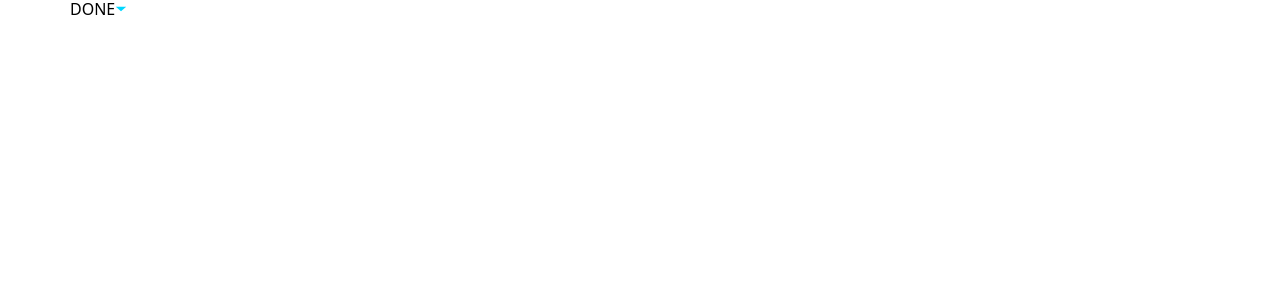
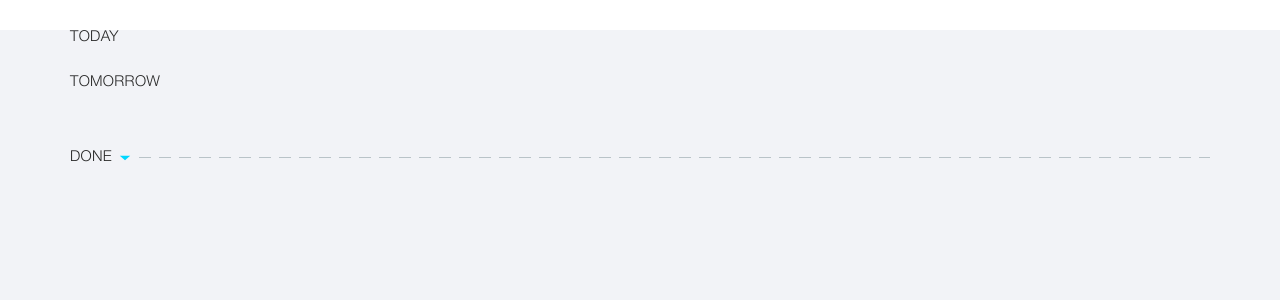
Before and after one commit to Karantir-dev/questify-front, a React (Create React App) app: page / in a window 1280 px wide. Shown: the top 300 px of the page. Built offline with nearby package versions, Linux system fonts and the light colour scheme.

Commit message:
add component Main Page

```diff
--- a/package.json
+++ b/package.json
@@ -12,6 +12,7 @@
     "react": "^17.0.2",
     "react-dom": "^17.0.2",
     "react-redux": "^7.2.4",
+    "react-responsive": "^8.2.0",
     "react-router-dom": "^5.2.0",
     "react-scripts": "4.0.3",
     "redux-persist": "^6.0.0",
--- a/src/App.module.css
+++ b/src/App.module.css
@@ -1,13 +1,15 @@
 .container {
-  padding: 0 15px;
+  padding: 0 15px 15px;
+  height: 100vh;
+  background-color: var(--body-bg-color);
 }
 @media screen and (min-width: 768px) {
   .container {
-    padding: 0 50px;
+    padding: 0 50px 15px;
   }
 }
 @media screen and (min-width: 1280px) {
   .container {
-    padding: 0 70px;
+    padding: 0 70px 15px;
   }
 }
--- a/src/Pages/MainPage/MainPage.js
+++ b/src/Pages/MainPage/MainPage.js
@@ -1,20 +1,64 @@
+import { useEffect, useState } from 'react';
+import { useDispatch, useSelector } from 'react-redux';
+
 import CardList from '../../Components/CardList/CardList';
+import Header from '../../Components/Header/Header';
 import Icon from '../../Components/Icon';
+
+import cardsOperations from '../../Redux/cards/cardsOperations';
+import cardsSelectors from '../../Redux/cards/cardsSelectors';
+
 import s from './MainPage.module.css';
 
 export default function Main() {
+  const [doneIsShown, setDoneIsShown] = useState(false);
+
+  const dispatch = useDispatch();
+
+  useEffect(() => {
+    dispatch(cardsOperations.fetchActiveCards());
+  }, [dispatch]);
+
+  const activeTodayCards = useSelector(cardsSelectors.getActiveTodayCards);
+  const activeTomorrowCards = useSelector(
+    cardsSelectors.getActiveTomorrowCards,
+  );
+  const doneCards = useSelector(cardsSelectors.getDoneCards);
+
+  function onShowDone() {
+    setDoneIsShown(!doneIsShown);
+
+    if (doneCards.length >= 1) {
+      dispatch(cardsOperations.fetchDoneCards());
+    }
+  }
+
   return (
     <div>
-      {/* <CardList cards={}/> */}
-      {/* <CardList cards={}/> */}
-      <button className={s.btn}>
-        DONE
-        <Icon name={'triangle-down'} size={12} />
-      </button>
-      {/* <CardList cards={}/> */}
+      {/* <Header /> */}
+      <section className={s.section}>
+        <h2 className={s.sectionTitle}>TODAY</h2>
+        {/* <CardList cards={activeTodayCards}/> */}
+      </section>
+
+      <section className={s.section}>
+        <h2 className={s.sectionTitle}>TOMORROW</h2>
+        {/* <CardList cards={activeTomorrowCards}/> */}
+      </section>
+
+      <section className={s.sectionDone}>
+        <div className={s.lineWrapper}>
+          <button className={s.btnDone} onClick={onShowDone}>
+            DONE
+            <Icon
+              name={doneIsShown ? 'triangle-up' : 'triangle-down'}
+              size={12}
+            />
+          </button>
+        </div>
+
+        {/*doneIsShown &&  <CardList cards={doneCards}/> */}
+      </section>
     </div>
   );
 }
-// Рендерит хедер, два списка карточек (Today, Tomorrow - компонент CardList) кнопку Done
-// При монтировании феттчит все НЕ выполненные карточки и кладет в CardList-ы (Today, Tomorrow)
-// По клику на кнопку Done фетчится список выполненных карточек и рендерится третий CardList
--- a/src/Pages/MainPage/MainPage.module.css
+++ b/src/Pages/MainPage/MainPage.module.css
@@ -1,2 +1,42 @@
-.btn {
+.section {
+  margin-top: 30px;
 }
+.sectionDone {
+  margin-top: 60px;
+}
+
+.sectionTitle {
+  margin-bottom: 20px;
+  font-style: normal;
+  font-weight: 300;
+  font-size: 15px;
+  line-height: 1;
+  letter-spacing: 0.02em;
+  color: var(--text-primary-color);
+}
+
+.btnDone {
+  composes: sectionTitle;
+  margin: 0;
+  width: 64px;
+  display: inline-flex;
+  align-items: center;
+  justify-content: space-between;
+}
+
+.lineWrapper {
+  display: flex;
+  align-items: center;
+}
+
+.lineWrapper::after {
+  content: '';
+  width: 100%;
+  height: 1px;
+  background-image: linear-gradient(
+    to right,
+    transparent 40%,
+    var(--text-scondary-color) 40%
+  );
+  background-size: 20px 100%;
+}
--- /dev/null
+++ b/src/Redux/cards/cardsActions.js
@@ -0,0 +1,19 @@
+import { createAction } from '@reduxjs/toolkit';
+
+const fetchActiveCardsRequest = createAction('FETCH_ACTIVE_CARDS_REQUEST');
+const fetchActiveCardsSuccess = createAction('FETCH_ACTIVE_CARDS_SUCCESS');
+const fetchActiveCardsError = createAction('FETCH_ACTIVE_CARDS_ERROR');
+
+const fetchDoneCardsRequest = createAction('FETCH_DONE_CARDS_REQUEST');
+const fetchDoneCardsSuccess = createAction('FETCH_DONE_CARDS_SUCCESS');
+const fetchDoneCardsError = createAction('FETCH_DONE_CARDS_ERROR');
+
+const cardsActions = {
+  fetchActiveCardsRequest,
+  fetchActiveCardsSuccess,
+  fetchActiveCardsError,
+  fetchDoneCardsRequest,
+  fetchDoneCardsSuccess,
+  fetchDoneCardsError,
+};
+export default cardsActions;
--- /dev/null
+++ b/src/Redux/cards/cardsOperations.js
@@ -0,0 +1,41 @@
+import axios from 'axios';
+import cardsActions from './cardsActions';
+
+axios.defaults.baseURL = 'https://goit23-project.herokuapp.com/';
+
+const fetchActiveCards = () => dispatch => {
+  dispatch(cardsActions.fetchActiveCardsRequest());
+
+  //   axios
+  //     .get('cards/', { complited: false })
+  //     .then(({ data }) => {
+  //       dispatch(cardsActions.fetchActiveCardsSuccess(data));
+  //     })
+  //     .catch(err =>
+  //       dispatch(
+  //         cardsActions.fetchActiveCardsError(
+  //           err.response?.data?.message || err.message,
+  //         ),
+  //       ),
+  //     );
+};
+
+const fetchDoneCards = () => dispatch => {
+  dispatch(cardsActions.fetchDoneCardsRequest());
+
+  //   axios
+  //     .get('cards/', { complited: true })
+  //     .then(({ data }) => {
+  //       dispatch(cardsActions.fetchDoneCardsSuccess(data));
+  //     })
+  //     .catch(err =>
+  //       dispatch(
+  //         cardsActions.fetchDoneCardsError(
+  //           err.response?.data?.message || err.message,
+  //         ),
+  //       ),
+  //     );
+};
+
+const cardsOperations = { fetchActiveCards, fetchDoneCards };
+export default cardsOperations;
--- /dev/null
+++ b/src/Redux/cards/cardsRedusers.js
@@ -0,0 +1,22 @@
+import { createReducer } from '@reduxjs/toolkit';
+import cardsActions from './cardsActions';
+
+const activeCards = createReducer([], {
+  [cardsActions.fetchActiveCardsSuccess]: (_, { payload }) => payload,
+});
+
+const doneCards = createReducer([], {
+  [cardsActions.fetchDoneCardsSuccess]: (_, { payload }) => payload,
+});
+
+const isLoading = createReducer(false, {
+  [cardsActions.fetchActiveCardsRequest]: () => true,
+  [cardsActions.fetchActiveCardsSuccess]: () => false,
+  [cardsActions.fetchActiveCardsError]: () => false,
+  [cardsActions.fetchDoneCardsRequest]: () => true,
+  [cardsActions.fetchDoneCardsSuccess]: () => false,
+  [cardsActions.fetchDoneCardsError]: () => false,
+});
+
+const cardsRedusers = { activeCards, doneCards, isLoading };
+export default cardsRedusers;
--- /dev/null
+++ b/src/Redux/cards/cardsSelectors.js
@@ -0,0 +1,16 @@
+const getActiveTodayCards = state =>
+  state.activeCards.filter(
+    card => new Date().toLocaleDateString() === card.date,
+  );
+const getActiveTomorrowCards = state =>
+  state.activeCards.filter(
+    card => new Date().toLocaleDateString() !== card.date,
+  );
+const getDoneCards = state => state.doneCards;
+
+const cardsSelectors = {
+  getActiveTodayCards,
+  getActiveTomorrowCards,
+  getDoneCards,
+};
+export default cardsSelectors;
--- a/src/Redux/store.js
+++ b/src/Redux/store.js
@@ -11,6 +11,7 @@ import {
 } from 'redux-persist';
 import storage from 'redux-persist/lib/storage';
 
+import cardsRedusers from './cards/cardsRedusers';
 import authReducer from './auth/auth-redusers';
 
 const middleware = [
@@ -29,7 +30,8 @@ const authPersistConfig = {
 
 const store = configureStore({
   reducer: {
-    // cards: cardsReduser,
+    activeCards: cardsRedusers.activeCards,
+    doneCards: cardsRedusers.doneCards,
     auth: persistReducer(authPersistConfig, authReducer),
   },
   middleware: middleware,
--- a/src/index.css
+++ b/src/index.css
@@ -4,6 +4,7 @@
 
 body {
   margin: 0;
+  font-family: 'HelveticaNeueCyr';
 }
 
 code {
```
Also changed, not shown: 1 other file (tests, documents, lock files or other folders).
